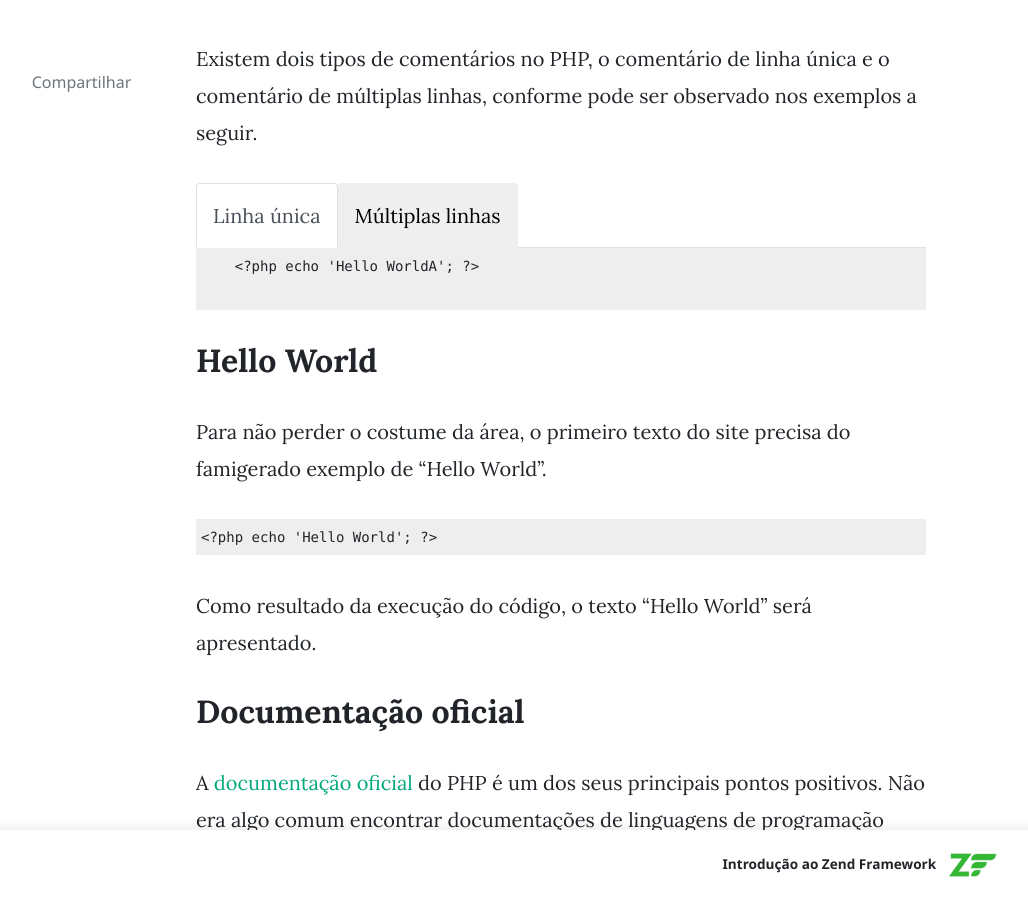
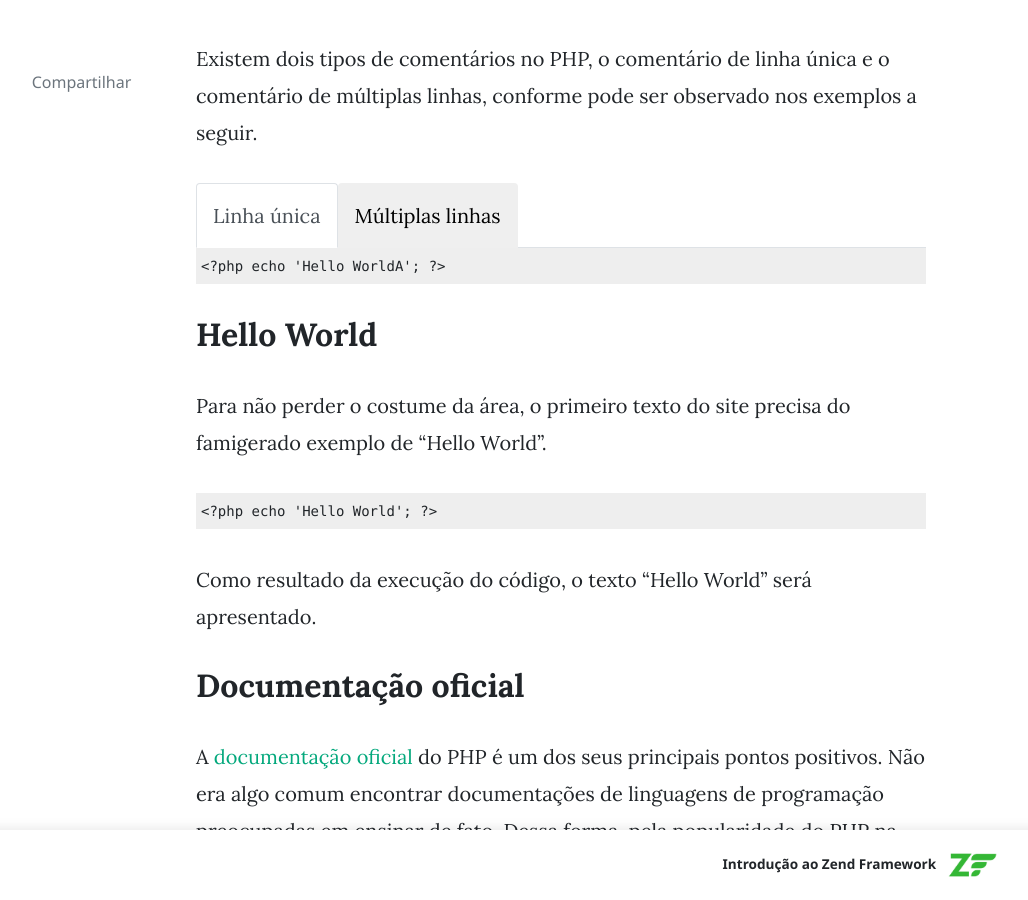
Before and after one commit to diogomatheus/diogomatheus.github.io, a Jekyll site: the page built from _posts/2010-05-06-getting-started-with-php.md, in a window 1280 px wide and 900 px high, scrolled down 2236 px. Shown: the whole window, without its empty margins (174-1202 px from the left). Built offline with Jekyll 4.4.1, drawn with Linux system fonts in a browser that asks for light colours; nearby versions of some CDN libraries; comment, search, counter and statistics services are not loaded.

````diff
--- a/_posts/2010-05-06-getting-started-with-php.md
+++ b/_posts/2010-05-06-getting-started-with-php.md
@@ -81,14 +81,12 @@
 </ul>
 <div class="tab-content">
   <div class="tab-pane active" id="single" role="tabpanel" aria-labelledby="single-tab">
-    {% highlight php %}
-    <?php echo 'Hello WorldA'; ?>
-    {% endhighlight %}
+    {% highlight php %}<?php echo 'Hello WorldA'; ?>{% endhighlight %}
   </div>
   <div class="tab-pane" id="multiple" role="tabpanel" aria-labelledby="multiple-tab">
-    ```php
-    <?php echo 'Hello WorldB'; ?>
-    ```
+{% highlight php %}
+<?php echo 'Hello WorldB'; ?>
+{% endhighlight %}
   </div>
 </div>
 
````
